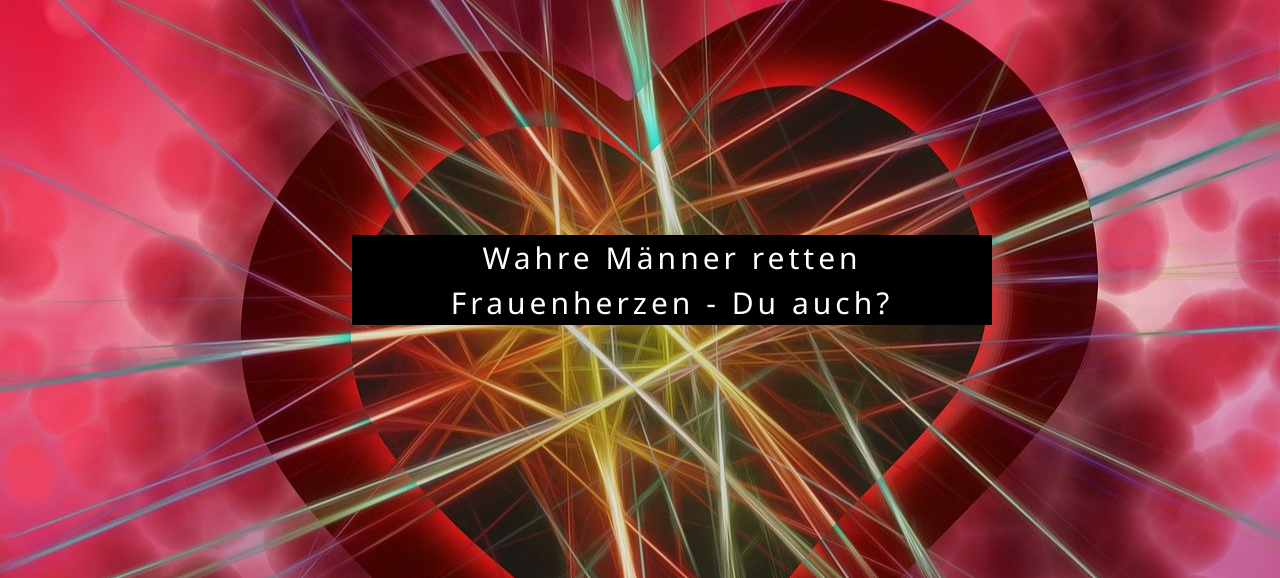
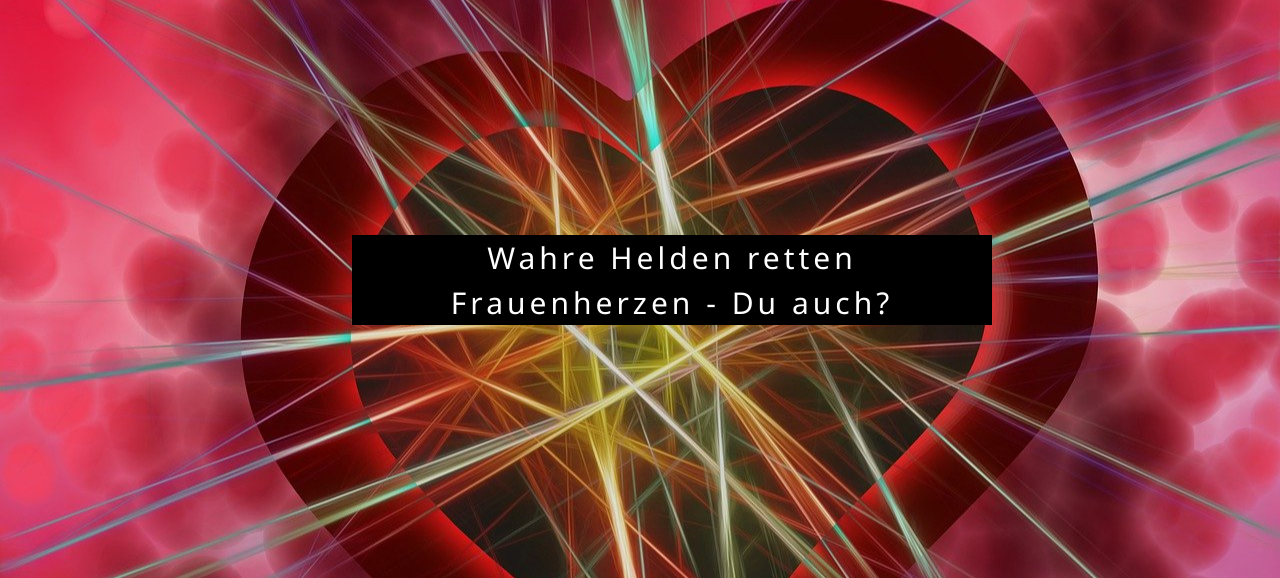
Before and after one commit to chloewasthere/VisSem-Project, a plain HTML site: page index.html in a window 1280 px wide. Shown: the top 578 px of the page. Drawn offline with nearby package versions, Linux system fonts and the light colour scheme; a script that the page names is missing.

Commit message:
Update index.html

```diff
--- a/index.html
+++ b/index.html
@@ -133,7 +133,7 @@
   <header class="bgimg w3-center">
     <div class="w3-container">
       <div class="w3-content centered" style="max-width:700px">
-        <h2 class="w3-center w3-padding-64"><span class="w3-tag w3-wide">Wahre Männer retten Frauenherzen - Du auch?</span></h2>
+        <h2 class="w3-center w3-padding-64"><span class="w3-tag w3-wide">Wahre Helden retten Frauenherzen - Du auch?</span></h2>
       </div>
     </div>
   </header>
```
